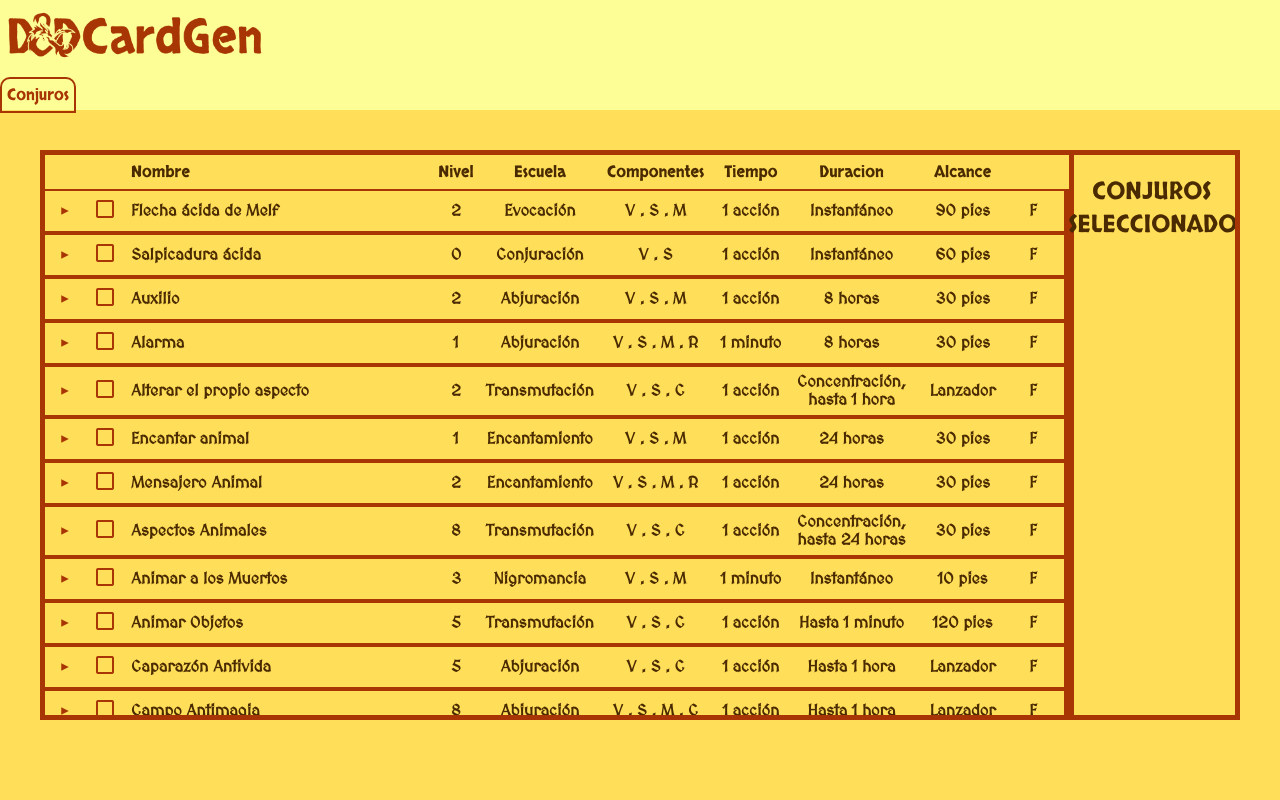
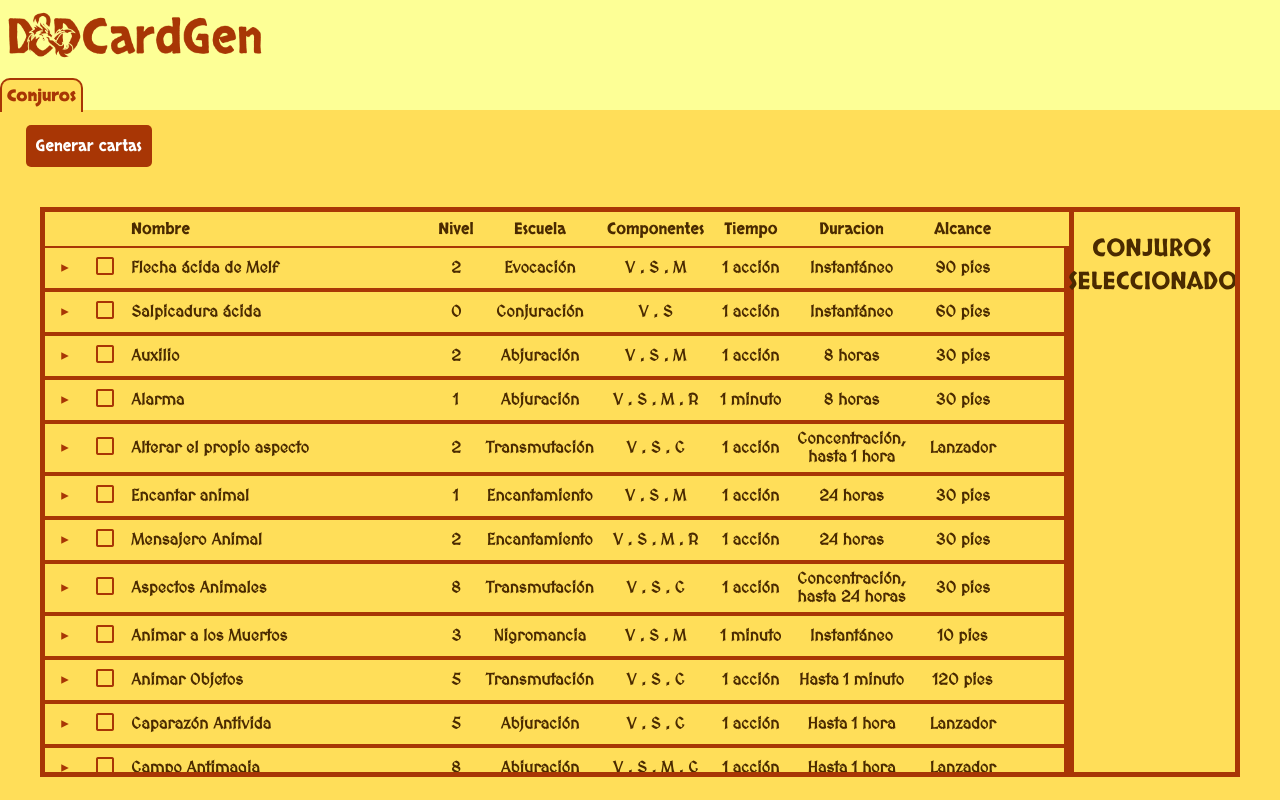
Before and after one commit to Bamboo-Codec/dnd-cardGen, a Vue app: page /test in a window 1280 px wide. Built offline with nearby package versions, Linux system fonts and the light colour scheme.

Commit message:
Boton generar cartas agregado

```diff
--- a/src/components/tablaConjuros.vue
+++ b/src/components/tablaConjuros.vue
@@ -40,14 +40,14 @@
                 <tr :id="`conjuro-${carta.index}`">
                     <td @click="toggleAbiertas(index)"><img style="width: 10px; transition: transform 0.2s ease;" src="/flecha-conjuro.png" :class="{rotar: abiertas.has(index)}"></img></td>
                     <td @click="toggleChecks(index,carta)"><img :src="decideCheckImg(index)"></td>
-                    <td style="text-align: left;">{{ carta.name }}</td>
+                    <td @click="toggleAbiertas(index)" style="text-align: left;">{{ carta.name }}</td>
                     <td>{{ carta.level }}</td>
                     <td>{{ carta.school?.name ?? '-' }}</td>
                     <td>{{ getComponentes(carta).join(' . ') }}</td>
                     <td>{{ carta.casting_time }}</td>
                     <td>{{ carta.duration }}</td>
                     <td>{{ carta.range }}</td>
-                    <td>F</td>
+                    <td v-show="false">F</td>
                     <td></td>
                 </tr>
 
--- a/src/components/test.vue
+++ b/src/components/test.vue
@@ -4,18 +4,24 @@
             <img class="imageHeader" src="/App-logo.png">
         </div>
         <div class="fila tabs">
-            <div class="tab">
+            <div class="tab font-skranji-bold">
                 <span>Conjuros</span>
             </div>
         </div>
 
+
+
         <div class="container fila">
 
-            <div class="tableContainer" ref="tableContainer">
-                <TablaConjuros></TablaConjuros>
-            </div>
-            <div class="listContainer">
-                <ListaConjuros @ir-a-conjuro="scrollToConjuro"></ListaConjuros>
+            <button class="button font-skranji-reg" @click="generarCartas()">Generar cartas</button>
+
+            <div class=tablesContainer>
+                <div class="tableContainer" ref="tableContainer">
+                    <TablaConjuros></TablaConjuros>
+                </div>
+                <div class="listContainer">
+                    <ListaConjuros @ir-a-conjuro="scrollToConjuro"></ListaConjuros>
+                </div>
             </div>
         </div>
     </div>
@@ -25,8 +31,9 @@
 import { ref } from 'vue';
 import ListaConjuros from './ListaConjuros.vue';
 import TablaConjuros from './tablaConjuros.vue';
+import { useRouter } from 'vue-router';
 
-
+const router = useRouter()
 const tableContainer = ref(null)
 
 //función para hacer scroll hacia el conjuro (el id llega como parametro desde el hijo)
@@ -55,6 +62,11 @@
 
     row.classList.add('resaltado')
     setTimeout(() => {row.classList.remove('resaltado')}, 2000)
+}
+
+
+const generarCartas = () => {
+    router.push({name: 'generador'})
 }
 </script>
 
@@ -87,12 +99,20 @@
     border: 2px solid #a83605;
     border-top-left-radius: 10px;
     border-top-right-radius: 10px;
-    font-family: 'Skranji', cursive;
-    font-weight: 400;
+    border-bottom: none;
     color: #a83605;
+    background-color: #ffde59;
 }
 
 .container{
+    display: flex;
+    flex-wrap: wrap;
+    background-color: #ffde59;
+    width: 100%;
+    height: 100%;
+}
+
+.tablesContainer{
     display: flex;
     flex-wrap: wrap;
     background-color: #ffde59;
@@ -125,4 +145,15 @@
     align-items: start;
     overflow-y: auto;
 }
+.button{
+    margin-left: 2%;
+    margin-top: 15px;
+    padding: 10px;
+    background-color: #a83605;
+    color: white;
+    border: none;
+    border-radius: 5px;
+    font-size: medium;
+    cursor: pointer;
+}
 </style>
```
